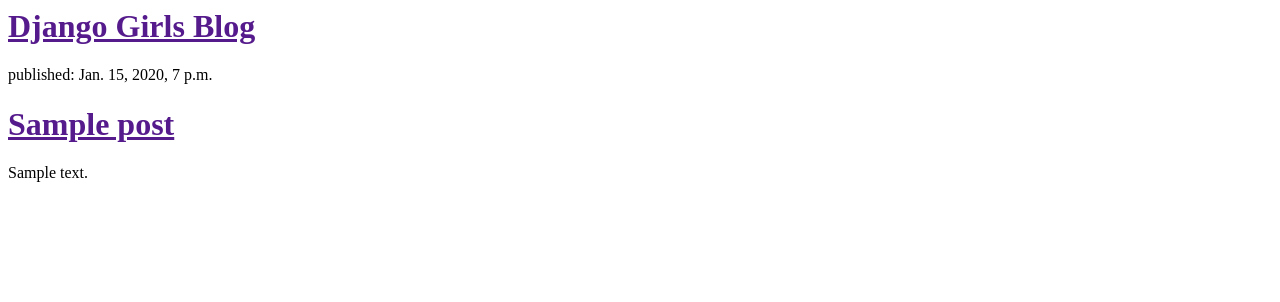
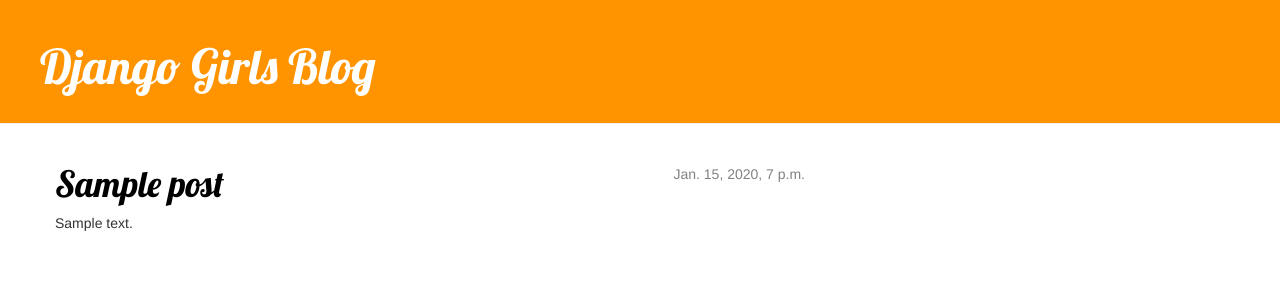
Before and after one commit to WangTaeBong/my-first-blog, a Django app: template blog/templates/blog/post_list.html in a window 1280 px wide. Shown: the top 302 px of the page. Run offline with Django 3.2, Linux system fonts and the light colour scheme; the template is opened without the code that fills it: values that come from a table or form of the project are taken from there, others are empty; tables that the repository leaves empty hold one stand-in row (values such as "Sample post"); some libraries are stand-ins or nearby versions.

Commit message:
Modified templates to display posts from database.

```diff
--- /dev/null
+++ b/blog/static/css/blog.css
@@ -0,0 +1,53 @@
+h1 a {
+    color: #FCA205;
+	font-family: 'Lobster';
+}
+
+
+.page-header {
+    background-color: #ff9400;
+    margin-top: 0;
+    padding: 20px 20px 20px 40px;
+}
+
+.page-header h1, .page-header h1 a, .page-header h1 a:visited, .page-header h1 a:active {
+    color: #ffffff;
+    font-size: 36pt;
+    text-decoration: none;
+}
+
+.content {
+    margin-left: 40px;
+}
+
+h1, h2, h3, h4 {
+    font-family: 'Lobster', cursive;
+}
+
+.date {
+    float: right;
+    color: #828282;
+}
+
+.save {
+    float: right;
+}
+
+.post-form textarea, .post-form input {
+    width: 100%;
+}
+
+.top-menu, .top-menu:hover, .top-menu:visited {
+    color: #ffffff;
+    float: right;
+    font-size: 26pt;
+    margin-right: 20px;
+}
+
+.post {
+    margin-bottom: 70px;
+}
+
+.post h1 a, .post h1 a:visited {
+    color: #000000;
+}
--- /dev/null
+++ b/blog/templates/blog/base.html
@@ -0,0 +1,23 @@
+{% load staticfiles %}
+<html>
+    <head>
+        <title>Django Girls blog</title>
+        <link rel="stylesheet" href="//maxcdn.bootstrapcdn.com/bootstrap/3.2.0/css/bootstrap.min.css">
+        <link rel="stylesheet" href="//maxcdn.bootstrapcdn.com/bootstrap/3.2.0/css/bootstrap-theme.min.css">
+        <link href='//fonts.googleapis.com/css?family=Lobster&subset=latin,latin-ext' rel='stylesheet' type='text/css'>
+        <link rel="stylesheet" href="{% static 'css/blog.css' %}">
+    </head>
+    <body>
+		<div class="page-header">
+			<h1><a href="/">Django Girls Blog</a></h1>
+		</div>
+		<div class="content container">
+			<div class="row">
+				<div class="col-md-8">
+				{% block content %}
+				{% endblock %}
+				</div>
+			</div>
+		</div>
+	</body>
+</html>
--- a/blog/templates/blog/post_list.html
+++ b/blog/templates/blog/post_list.html
@@ -1,32 +1,25 @@
+{% extends 'blog/base.html' %}
+{% load staticfiles %}
+
 <html>
     <head>
         <title>Django Girls blog</title>
+		<link rel="stylesheet" href="//maxcdn.bootstrapcdn.com/bootstrap/3.2.0/css/bootstrap.min.css">
+		<link rel="stylesheet" href="//maxcdn.bootstrapcdn.com/bootstrap/3.2.0/css/bootstrap-theme.min.css">
+		<link rel="stylesheet" href="{% static 'css/blog.css' %}">
     </head>
     <body>
-        <div>
-            <h1><a href="">Django Girls Blog</a></h1>
-        </div>
 
-		{% for post in posts %}
-			<div>
-				<p>published: {{ post.published_date }}</p>
-				<h1><a href="">{{ post.title }}</a></h1>
-				<p>{{ post.text|linebreaksbr }}</p>
-			</div>
-		{% endfor %}
-
-		<!--
-        <div>
-            <p>published: 14.06.2014, 12:14</p>
-            <h2><a href="">My first post</a></h2>
-            <p>Aenean eu leo quam. Pellentesque ornare sem lacinia quam venenatis vestibulum. Donec id elit non mi porta gravida at eget metus. Fusce dapibus, tellus ac cursus commodo, tortor mauris condimentum nibh, ut fermentum massa justo sit amet risus.</p>
-        </div>
-
-        <div>
-            <p>published: 14.06.2014, 12:14</p>
-            <h2><a href="">My second post</a></h2>
-            <p>Aenean eu leo quam. Pellentesque ornare sem lacinia quam venenatis vestibulum. Donec id elit non mi porta gravida at eget metus. Fusce dapibus, tellus ac cursus commodo, tortor mauris condimentum nibh, ut f.</p>
-        </div>
-		-->
+		{% block content %}
+			{% for post in posts %}
+				<div class="post">
+					<div class="date">
+						{{ post.published_date }}
+					</div>
+					<h1><a href="">{{ post.title }}</a></h1>
+					<p>{{ post.text|linebreaksbr }}</p>
+				</div>
+			{% endfor %}
+		{% endblock content %}
     </body>
 </html>
```
